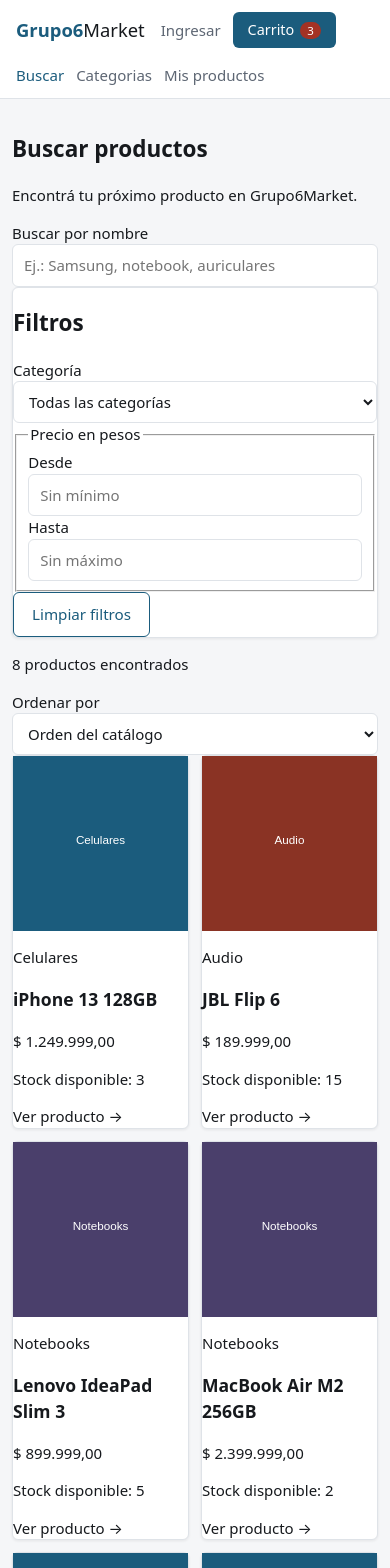
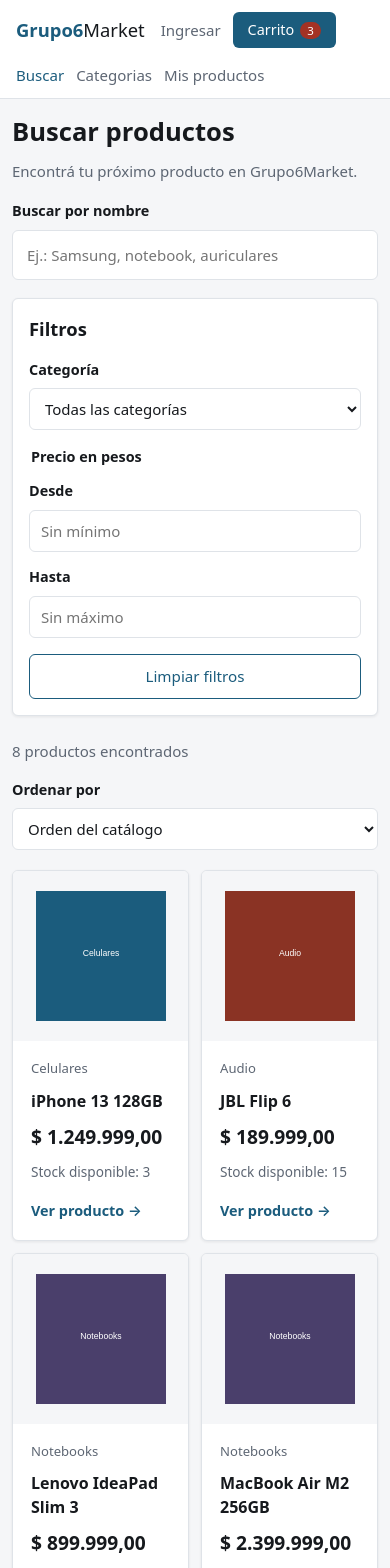
Before and after one commit to Palomac07/front-ecommerce, a React (Vite) app: page /buscar in a window 390 px wide. Shown: the top 1568 px of the page. Built offline with nearby package versions, Linux system fonts and the light colour scheme.

Commit message:
style(busqueda): adaptar filtros y tarjetas a escritorio y movil

```diff
--- a/src/features/busqueda/Busqueda.jsx
+++ b/src/features/busqueda/Busqueda.jsx
@@ -55,3 +55,4 @@
     </section>
   )
 }
+import './busqueda.css'
--- /dev/null
+++ b/src/features/busqueda/busqueda.css
@@ -0,0 +1,47 @@
+.busqueda { display: grid; gap: 24px; }
+.busqueda h1 { margin: 0; font-size: clamp(1.6rem, 4vw, 2rem); }
+.busqueda header p { margin: 8px 0 0; color: var(--color-texto-suave); }
+.busqueda-campo { display: grid; gap: 8px; }
+.busqueda-campo label, .busqueda-precios legend { font-weight: 600; font-size: .9rem; }
+.busqueda input[type="search"] { padding: 13px 14px; }
+.busqueda-layout { display: grid; grid-template-columns: 240px minmax(0, 1fr); gap: 24px; align-items: start; }
+.busqueda-filtros { display: grid; gap: 22px; padding: 20px; }
+.busqueda-filtros h2 { margin: 0; font-size: 1.15rem; }
+.busqueda-precios { display: grid; gap: 14px; margin: 0; padding: 0; border: 0; min-width: 0; }
+.busqueda-precios legend { margin-bottom: 12px; }
+.busqueda-error { color: var(--color-error); font-size: .85rem; margin: 0; }
+.busqueda [aria-invalid="true"] { border-color: var(--color-error); }
+.busqueda-resultados { min-width: 0; }
+.busqueda-toolbar { display: flex; justify-content: space-between; align-items: center; gap: 16px; margin-bottom: 20px; flex-wrap: wrap; }
+.busqueda-toolbar p { margin: 0; color: var(--color-texto-suave); }
+.busqueda-orden { min-width: 180px; }
+.busqueda-lista { grid-template-columns: repeat(auto-fill, minmax(210px, 1fr)); }
+.busqueda-producto { overflow: hidden; min-width: 0; }
+.busqueda-enlace { display: flex; flex-direction: column; height: 100%; }
+.busqueda-enlace:focus-visible { outline: 3px solid var(--color-primario); outline-offset: -3px; }
+.busqueda-producto:hover { border-color: var(--color-primario); }
+.busqueda-imagen { height: 180px; padding: 20px; display: flex; align-items: center; justify-content: center; background: var(--color-fondo); color: var(--color-texto-suave); }
+.busqueda-imagen img { width: 100%; height: 100%; object-fit: contain; }
+.busqueda-producto-info { padding: 18px; display: flex; flex-direction: column; gap: 10px; flex: 1; overflow-wrap: anywhere; }
+.busqueda-producto-info p, .busqueda-producto-info h3 { margin: 0; }
+.busqueda-producto-info h3 { font-size: 1rem; }
+.busqueda-categoria { color: var(--color-texto-suave); font-size: .82rem; }
+.busqueda-precio { font-size: 1.2rem; font-weight: 700; }
+.busqueda-stock { color: var(--color-texto-suave); font-size: .85rem; }
+.busqueda-agotado { color: var(--color-error); font-size: .85rem; font-weight: 600; }
+.busqueda-ver { margin-top: auto; padding-top: 8px; color: var(--color-primario); font-weight: 600; font-size: .9rem; }
+.busqueda .estado-vacio h2 { font-size: 1.4rem; }
+.busqueda .btn-secundario:hover { color: white; }
+@media (max-width: 768px) {
+  .busqueda-layout { grid-template-columns: 1fr; }
+  .busqueda-filtros { grid-template-columns: repeat(2, minmax(0, 1fr)); gap: 16px; }
+  .busqueda-filtros h2 { grid-column: 1 / -1; }
+  .busqueda-filtros .btn { align-self: end; }
+}
+@media (max-width: 480px) {
+  .busqueda { gap: 18px; }
+  .busqueda-filtros { grid-template-columns: 1fr; padding: 16px; }
+  .busqueda-toolbar { align-items: stretch; flex-direction: column; }
+  .busqueda-lista { grid-template-columns: 1fr; }
+  .busqueda-imagen { height: 170px; }
+}
```
